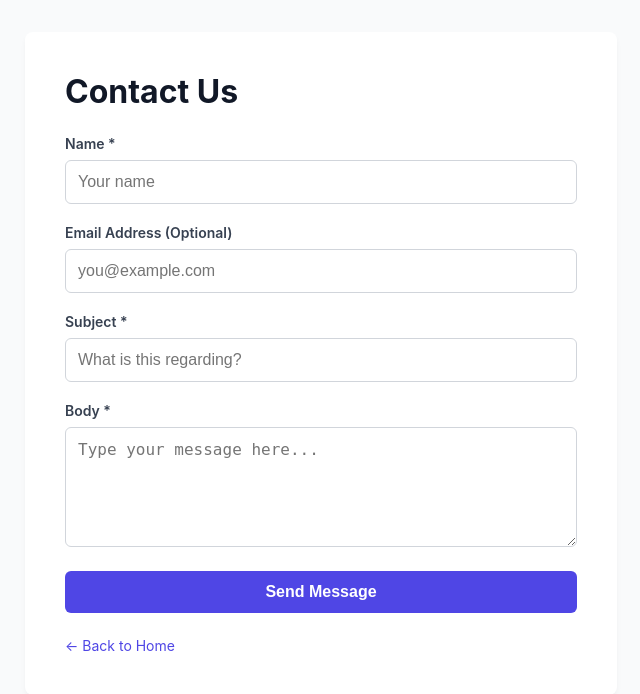
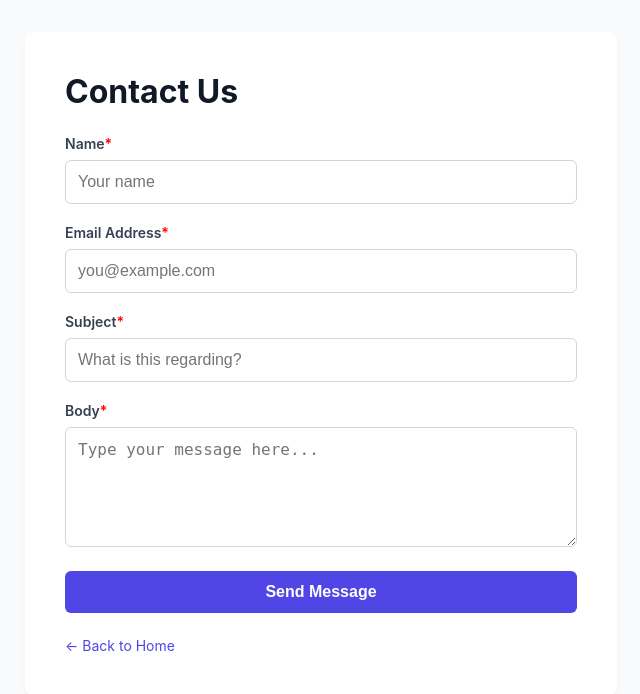
Before and after one commit to ArqadeTV/arqadetv.github.io, a Flask app: page /contact in a window 1280 px wide. Shown: the top 694 px of the page, without its empty margins (319-959 px from the left). Run offline with Flask 3, Linux system fonts and the light colour scheme.

Commit message:
Add required indicators to contact form fields
Updated form labels to include required indicators.

```diff
--- a/templates/contact.html
+++ b/templates/contact.html
@@ -19,6 +19,9 @@
             padding: 2.5rem;
             border-radius: 0.5rem;
             box-shadow: 0 4px 6px -1px rgba(0, 0, 0, 0.05);
+        }
+        required {
+            color: red;
         }
         h1 { color: #111827; margin-top: 0; margin-bottom: 1.5rem; }
         .form-group { margin-bottom: 1.25rem; }
@@ -67,22 +70,22 @@
         <input type="hidden" name="_next" value="https://arqadetv-github-io.onrender.com/contact">
 
         <div class="form-group">
-            <label for="name">Name *</label>
+            <label for="name">Name<required>*</required></label>
             <input type="text" id="name" name="Name" required placeholder="Your name">
         </div>
 
         <div class="form-group">
-            <label for="email">Email Address (Optional)</label>
-            <input type="email" id="email" name="Email" placeholder="you@example.com">
+            <label for="email">Email Address<required>*</required></label>
+            <input type="email" id="email" name="Email" required placeholder="you@example.com">
         </div>
 
         <div class="form-group">
-            <label for="subject">Subject *</label>
+            <label for="subject">Subject<required>*</required></label>
             <input type="text" id="subject" name="Subject" required placeholder="What is this regarding?">
         </div>
 
         <div class="form-group">
-            <label for="message">Body *</label>
+            <label for="message">Body<required>*</required></label>
             <textarea id="message" name="Body" required placeholder="Type your message here..."></textarea>
         </div>
 
```
